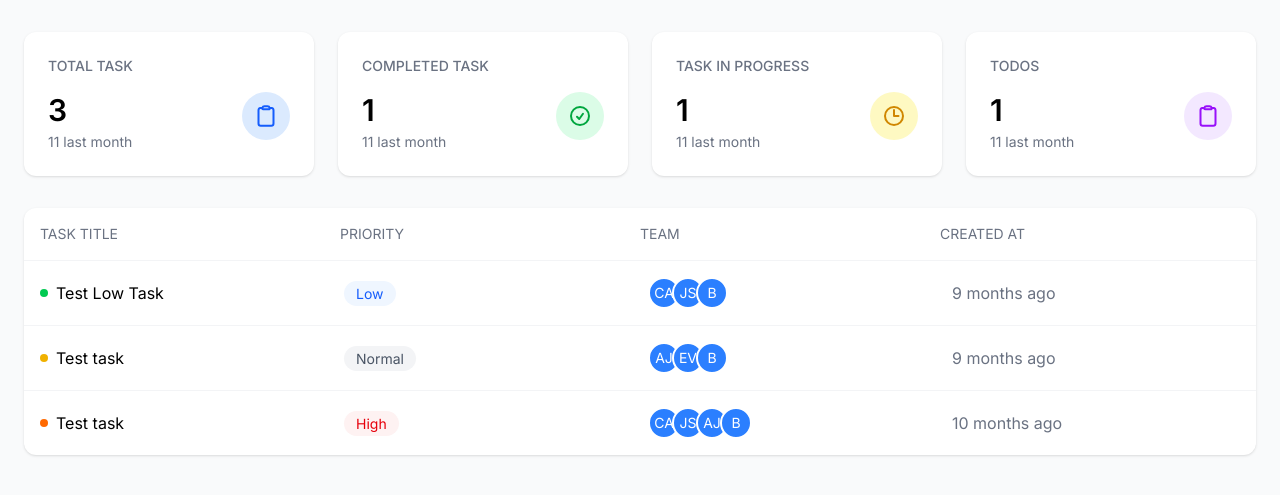
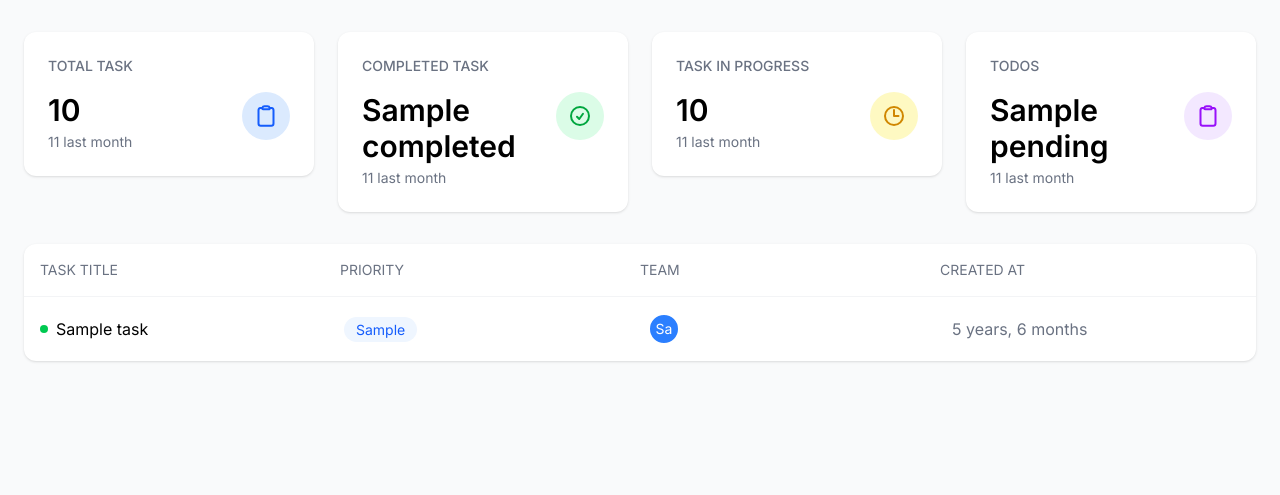
Before and after one commit to emoncse2020/task_management, a Django app: template tasks/templates/tasks/manager_dashboard.html in a window 1280 px wide. Shown: the part 64-559 px from the top of the page. Run offline with Django 5.2, Linux system fonts and the light colour scheme; the template is opened without the code that fills it: most values are stand-ins (such as "Sample title", 1, 10 or a date in 2020); style sheets or scripts are compiled from the project's sources.

Commit message:
dynamic manager dashboard

```diff
--- a/tasks/templates/tasks/_base.html
+++ b/tasks/templates/tasks/_base.html
@@ -11,8 +11,7 @@
       href="https://fonts.googleapis.com/css2?family=Inter:ital,opsz,wght@0,14..32,100..900;1,14..32,100..900&family=Noto+Sans+Bengali:wght@100..900&display=swap"
       rel="stylesheet"
     />
-  <link rel="stylesheet" href="{% static 'css/output.css' %}">
-
+    <link rel="stylesheet" href="{% static 'css/output.css' %}" />
 
     <style>
       body {
@@ -51,14 +50,15 @@
       </header>
 
       <main>
-         {% comment %} Stats Grid  {% endcomment %}
+        {% comment %} Stats Grid {% endcomment %}
         <div class="grid grid-cols-4 gap-6 mb-8">
           <!-- Total Task  -->
+          <a href="{% url 'manager-dashboard' %}">
             <div class="bg-white rounded-xl p-6 shadow-sm">
               <h3 class="text-sm font-medium text-gray-500 mb-4">TOTAL TASK</h3>
               <div class="flex justify-between items-start">
                 <div>
-                <p class="text-3xl font-semibold mb-1">3</p>
+                  <p class="text-3xl font-semibold mb-1">{{counts.total}}</p>
                   <p class="text-gray-500 text-sm">11 last month</p>
                 </div>
                 <div class="bg-blue-100 p-3 rounded-full">
@@ -79,14 +79,18 @@
                 </div>
               </div>
             </div>
+          </a>
           <!-- Completed Task  -->
+          <a href="{% url 'manager-dashboard' %}?type=completed">
             <div class="bg-white rounded-xl p-6 shadow-sm">
               <h3 class="text-sm font-medium text-gray-500 mb-4">
                 COMPLETED TASK
               </h3>
               <div class="flex justify-between items-start">
                 <div>
-                <p class="text-3xl font-semibold mb-1">1</p>
+                  <p class="text-3xl font-semibold mb-1">
+                    {{counts.completed}}
+                  </p>
                   <p class="text-gray-500 text-sm">11 last month</p>
                 </div>
                 <div class="bg-green-100 p-3 rounded-full">
@@ -107,14 +111,18 @@
                 </div>
               </div>
             </div>
+          </a>
           <!-- Task In Progress  -->
+          <a href="{% url 'manager-dashboard' %}?type=in_progress">
             <div class="bg-white rounded-xl p-6 shadow-sm">
             <h3 class="text-sm font-medium text-gray-500 mb-4">
               TASK IN PROGRESS
             </h3>
             <div class="flex justify-between items-start">
               <div>
-                <p class="text-3xl font-semibold mb-1">1</p>
+                <p class="text-3xl font-semibold mb-1">
+                  {{counts.in_progress}}
+                </p>
                 <p class="text-gray-500 text-sm">11 last month</p>
               </div>
               <div class="bg-yellow-100 p-3 rounded-full">
@@ -135,11 +143,14 @@
               </div>
             </div>
           </div>
+          </a>
+          {% comment %} Pending {% endcomment %}
+         <a href="{% url 'manager-dashboard' %}?type=pending">
            <div class="bg-white rounded-xl p-6 shadow-sm">
             <h3 class="text-sm font-medium text-gray-500 mb-4">TODOS</h3>
             <div class="flex justify-between items-start">
               <div>
-                <p class="text-3xl font-semibold mb-1">1</p>
+                <p class="text-3xl font-semibold mb-1">{{counts.pending}}</p>
                 <p class="text-gray-500 text-sm">11 last month</p>
               </div>
               <div class="bg-purple-100 p-3 rounded-full">
@@ -160,11 +171,9 @@
               </div>
             </div>
           </div>
+         </a>
         </div>
-        {% block tasks %}
-
-        {% endblock tasks %}
-
+        {% block tasks %} {% endblock tasks %}
       </main>
     </div>
   </body>
--- a/tasks/templates/tasks/manager_dashboard.html
+++ b/tasks/templates/tasks/manager_dashboard.html
@@ -14,105 +14,35 @@
     <!-- Task Items  -->
     <div class="divide-y divide-gray-100">
       <!-- Task 1 -->
-      <div class="grid grid-cols-4 gap-4 p-4 items-center">
+     {% for task in tasks %}
+       <div class="grid grid-cols-4 gap-4 p-4 items-center">
         <div class="flex items-center gap-2">
           <div class="w-2 h-2 rounded-full bg-green-500"></div>
-          <span>Test Low Task</span>
+          <span>{{task.title}}</span>
         </div>
         <div>
           <span
             class="px-3 py-1 rounded-full bg-blue-50 text-blue-600 text-sm"
-            >Low</span
+            >{{task.details.get_priority_display}}</span
           >
         </div>
         <div class="flex -space-x-2">
-          <div
+        {% for emp in task.assigned_to.all %}
+
+         <div
             class="w-8 h-8 rounded-full bg-blue-500 flex items-center justify-center text-white text-sm border-2 border-white"
           >
-            CA
+           {{emp.name|slice:':2'}}
           </div>
-          <div
-            class="w-8 h-8 rounded-full bg-blue-500 flex items-center justify-center text-white text-sm border-2 border-white"
-          >
-            JS
-          </div>
-          <div
-            class="w-8 h-8 rounded-full bg-blue-500 flex items-center justify-center text-white text-sm border-2 border-white"
-          >
-            B
-          </div>
+
+        {% endfor %}
+
         </div>
-        <div class="text-gray-500">9 months ago</div>
+        <div class="text-gray-500">{{task.created_at | timesince}}</div>
       </div>
+     {% endfor %}
 
-      <!-- Task 2 -->
-      <div class="grid grid-cols-4 gap-4 p-4 items-center">
-        <div class="flex items-center gap-2">
-          <div class="w-2 h-2 rounded-full bg-yellow-500"></div>
-          <span>Test task</span>
-        </div>
-        <div>
-          <span
-            class="px-3 py-1 rounded-full bg-gray-100 text-gray-600 text-sm"
-            >Normal</span
-          >
-        </div>
-        <div class="flex -space-x-2">
-          <div
-            class="w-8 h-8 rounded-full bg-blue-500 flex items-center justify-center text-white text-sm border-2 border-white"
-          >
-            AJ
-          </div>
-          <div
-            class="w-8 h-8 rounded-full bg-blue-500 flex items-center justify-center text-white text-sm border-2 border-white"
-          >
-            EV
-          </div>
-          <div
-            class="w-8 h-8 rounded-full bg-blue-500 flex items-center justify-center text-white text-sm border-2 border-white"
-          >
-            B
-          </div>
-        </div>
-        <div class="text-gray-500">9 months ago</div>
-      </div>
 
-      <!-- Task 3 -->
-      <div class="grid grid-cols-4 gap-4 p-4 items-center">
-        <div class="flex items-center gap-2">
-          <div class="w-2 h-2 rounded-full bg-orange-500"></div>
-          <span>Test task</span>
-        </div>
-        <div>
-          <span
-            class="px-3 py-1 rounded-full bg-red-50 text-red-600 text-sm"
-            >High</span
-          >
-        </div>
-        <div class="flex -space-x-2">
-          <div
-            class="w-8 h-8 rounded-full bg-blue-500 flex items-center justify-center text-white text-sm border-2 border-white"
-          >
-            CA
-          </div>
-          <div
-            class="w-8 h-8 rounded-full bg-blue-500 flex items-center justify-center text-white text-sm border-2 border-white"
-          >
-            JS
-          </div>
-          <div
-            class="w-8 h-8 rounded-full bg-blue-500 flex items-center justify-center text-white text-sm border-2 border-white"
-          >
-            AJ
-          </div>
-          <div
-            class="w-8 h-8 rounded-full bg-blue-500 flex items-center justify-center text-white text-sm border-2 border-white"
-          >
-            B
-          </div>
-        </div>
-        <div class="text-gray-500">10 months ago</div>
-      </div>
     </div>
   </div>
 
--- a/tasks/urls.py
+++ b/tasks/urls.py
@@ -3,7 +3,7 @@ from django.urls import path
 from .views import manager_dashboard, user_dashboard, create_task, view_task
 
 urlpatterns = [
-    path('manager-dashboard/',manager_dashboard ),
+    path('manager-dashboard/',manager_dashboard, name='manager-dashboard' ),
     path('user-dashboard/',user_dashboard ),
     path('create-task/', create_task),
     path('view-task/', view_task),
```
Also changed, not shown: tasks/views.py (+40 -1 lines). Lines whose indentation alone changed are shown as unchanged.
